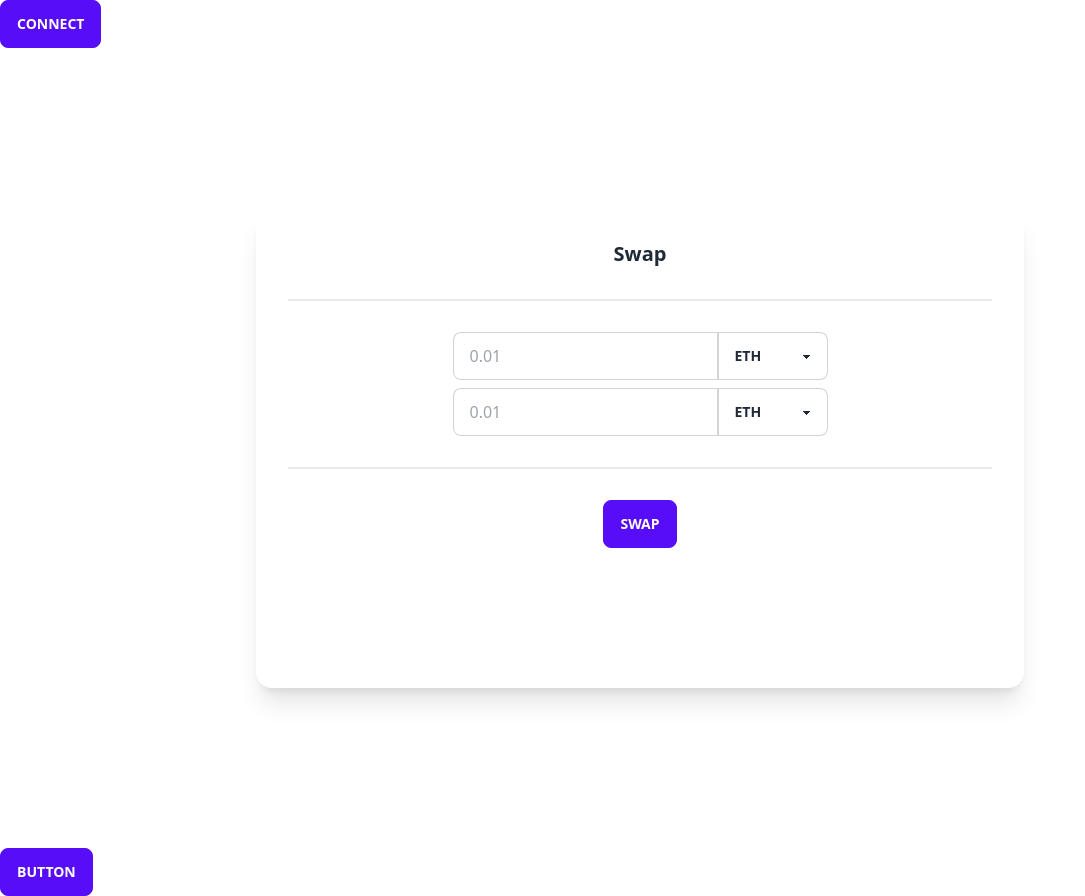
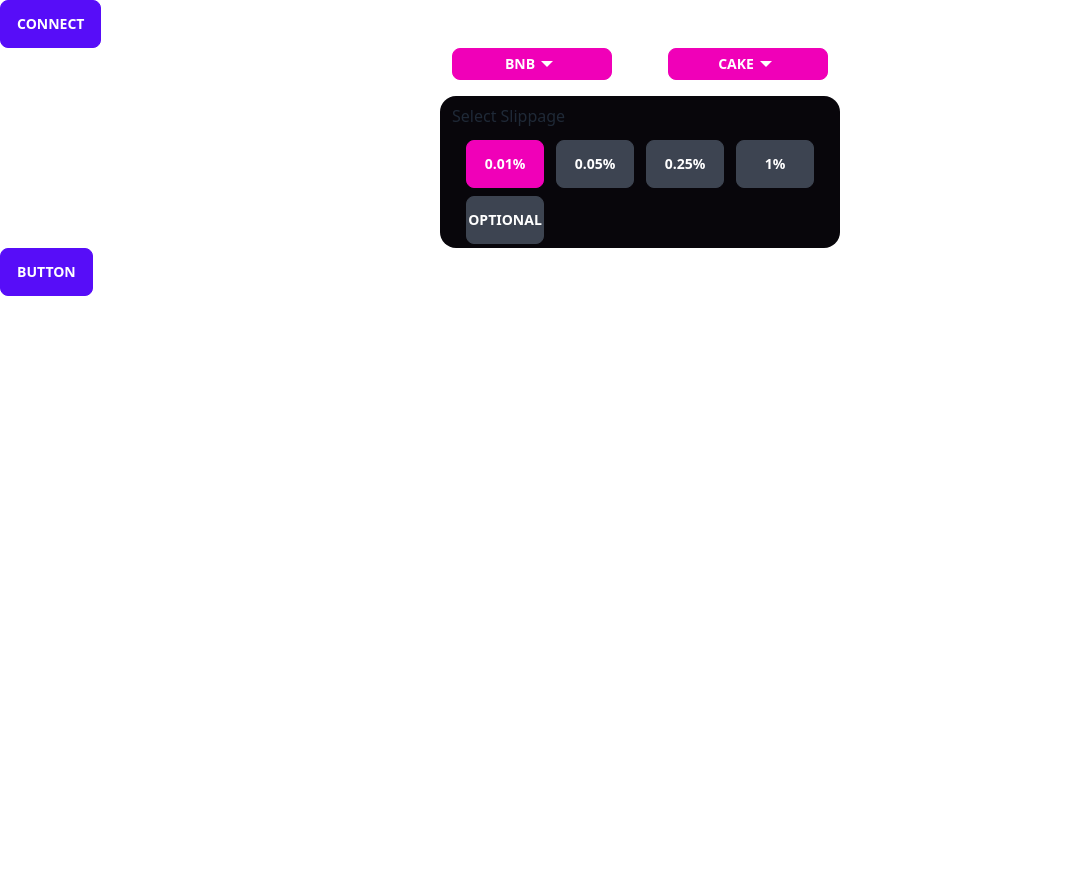
Before and after one commit to DarkMiclos/DrumSwap-Hackathon, a React (Vite) app in the folder frontend/: page / in a window 1280 px wide. Shown: the whole page, without its empty margins (0-1085 px from the left). After the commit the page ends 800 px from the top, so only its background shows below. Built offline with nearby package versions, Linux system fonts and the light colour scheme.

Commit message:
Change chainid and rpc to taiko

```diff
--- a/frontend/src/App.tsx
+++ b/frontend/src/App.tsx
@@ -3,6 +3,7 @@
 import { useDrumFactoryContract } from "./hook/useDrumFactory";
 import ConnectButton from "./components/ConnectButton";
 import Swap from "./components/Swap";
+import Pool from "./components/Pool";
 
 const App = () => {
   const { currentAccount } = useWallet();
@@ -14,7 +15,7 @@
   return (
     <>
       <ConnectButton />
-      <Swap></Swap>
+      <Pool></Pool>
       <button onClick={handleClick} className="btn btn-primary">
         button
       </button>
--- a/frontend/src/hook/useWallet.ts
+++ b/frontend/src/hook/useWallet.ts
@@ -33,8 +33,8 @@
             ethereum.request({
                 method: "wallet_addEthereumChain", params: [
                     {
-                        chainId: "0xaa36a7",
-                        rpcUrl: "https://rpc2.sepolia.org",
+                        chainId: "0x28C5C",
+                        rpcUrl: "https://rpc.a2.taiko.xyz",
                     },
                 ],
             })
@@ -49,7 +49,7 @@
                 alert("Get MetaMask!");
                 return;
             }
-            ethereum.request({ method: "wallet_switchEthereumChain", params: [{ chainId: "0xaa36a7" }] })
+            ethereum.request({ method: "wallet_switchEthereumChain", params: [{ chainId: "0x28C5C" }] })
         } catch (error) {
             console.log(error);
         }
```
Also changed, not shown: 1 other file (tests, documents, lock files or other folders).
